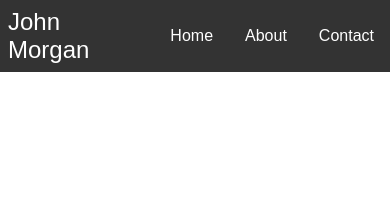
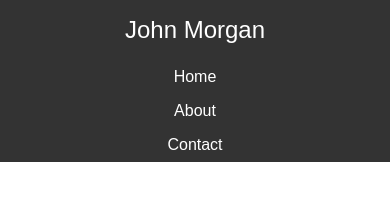
Before and after one commit to Johnny-Morgan/css, a plain HTML site: page responsive navbar/index.html in a window 390 px wide. Drawn offline with Linux system fonts and the light colour scheme.

Commit message:
Add media query

```diff
--- a/responsive navbar/style.css
+++ b/responsive navbar/style.css
@@ -41,3 +41,36 @@ body {
 .navbar-links li:hover {
     background-color: #555;
 }
+
+@media (max-width: 450px) {
+    .navbar-links {
+        /* display: none; */
+        width: 100%;
+    }
+
+    .navbar {
+        flex-direction: column;
+        align-items: flex-start;
+    }
+
+    .navbar-links ul {
+        flex-direction: column;
+        width: 100%
+    }
+
+    .navbar-links li {
+        text-align: center;
+    }
+
+    .navbar-links li a{
+       padding: 0.5rem 1rem;
+    }
+
+    .navbar-links.active {
+        display: flex;
+    }
+    .brand-title {
+        margin: 0 auto;
+        padding: 1rem;
+    }
+}
```
